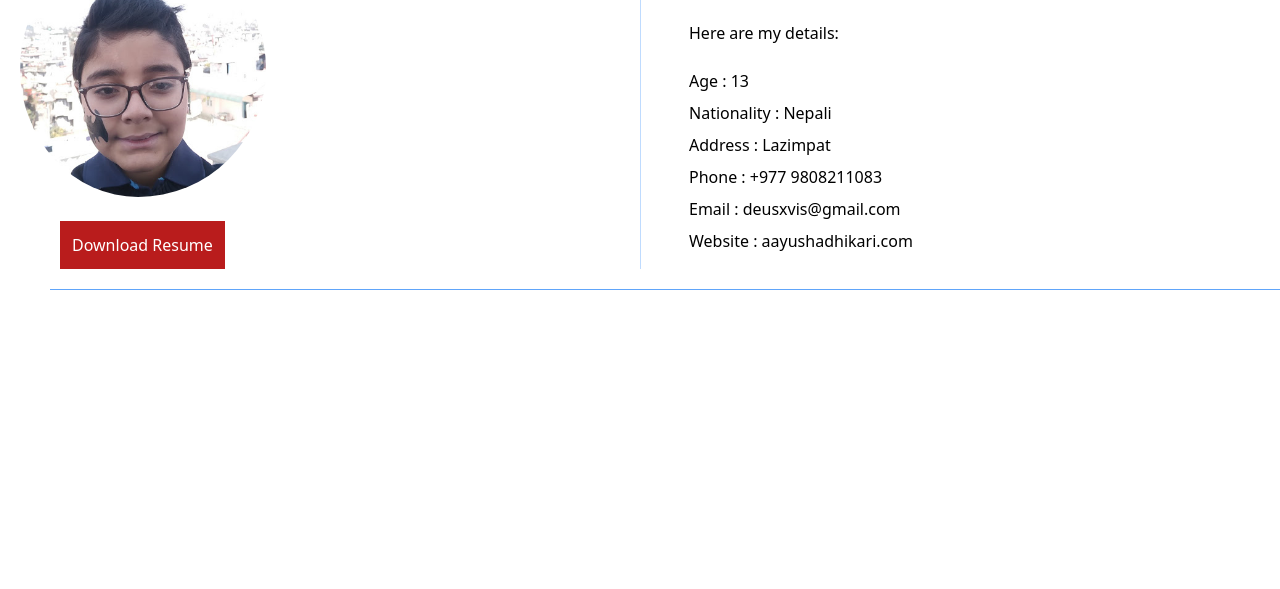
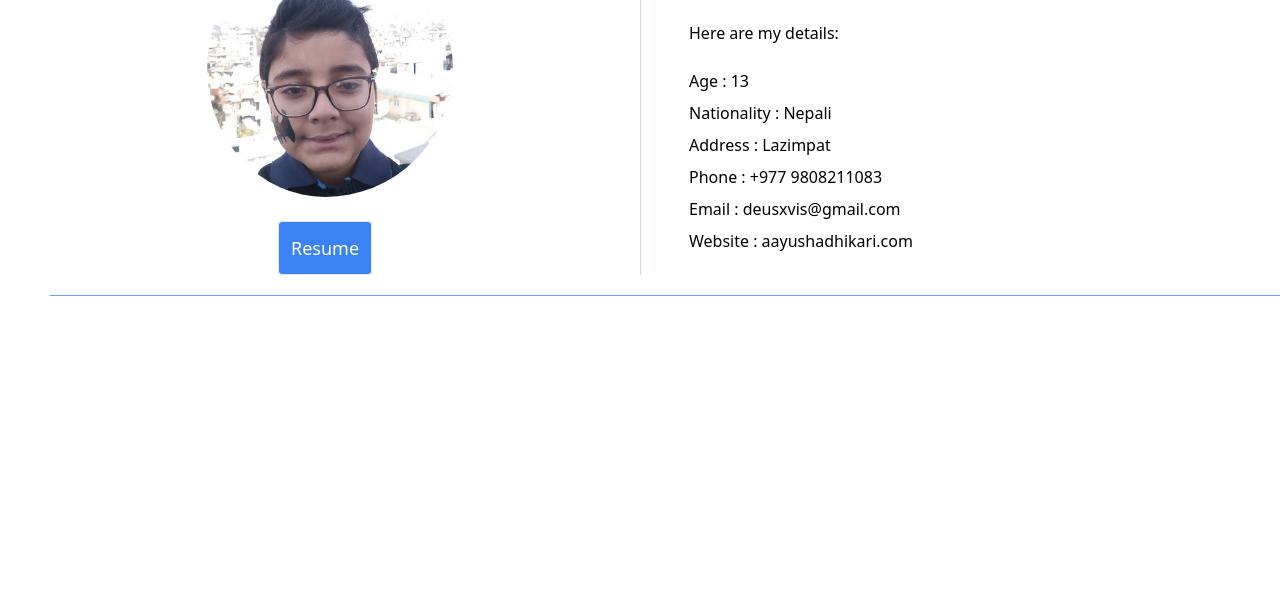
Before and after one commit to aayushadhikari7/portfolio, a plain HTML site: page index.html in a window 1280 px wide. Shown: the part 211-800 px from the top of the page. Drawn offline with nearby package versions, Linux system fonts and the light colour scheme.

Commit message:
added resume pdf

```diff
--- a/index.html
+++ b/index.html
@@ -37,10 +37,6 @@
         padding-right: 40px;
         /* color: goldenrod; */
       }
-
-      button {
-        margin-left: 50px;
-      }
     </style>
   </head>
 
@@ -67,7 +63,7 @@
       </nav>
 
       <div class="flex mt-12">
-        <div class="w-1/2">
+        <div class="w-1/2 flex flex-col  items-center">
           <h1 class="text-4xl font-semibold pl-3">
             Aayush Adhikari
           </h1>
@@ -77,8 +73,10 @@
           />
           <br />
 
-          <button class="bg-red-700 p-3 text-white">
-            <a href="resume.txt">Download Resume</a>
+          <button
+            class="bg-blue-500 p-3 text-white text-lg font-medium rounded hover:text-blue-500 hover:bg-white border hover:border-blue-500"
+          >
+            <a href="resume.pdf">Resume</a>
           </button>
         </div>
         <div
```
Also changed, not shown: 1 other file.
